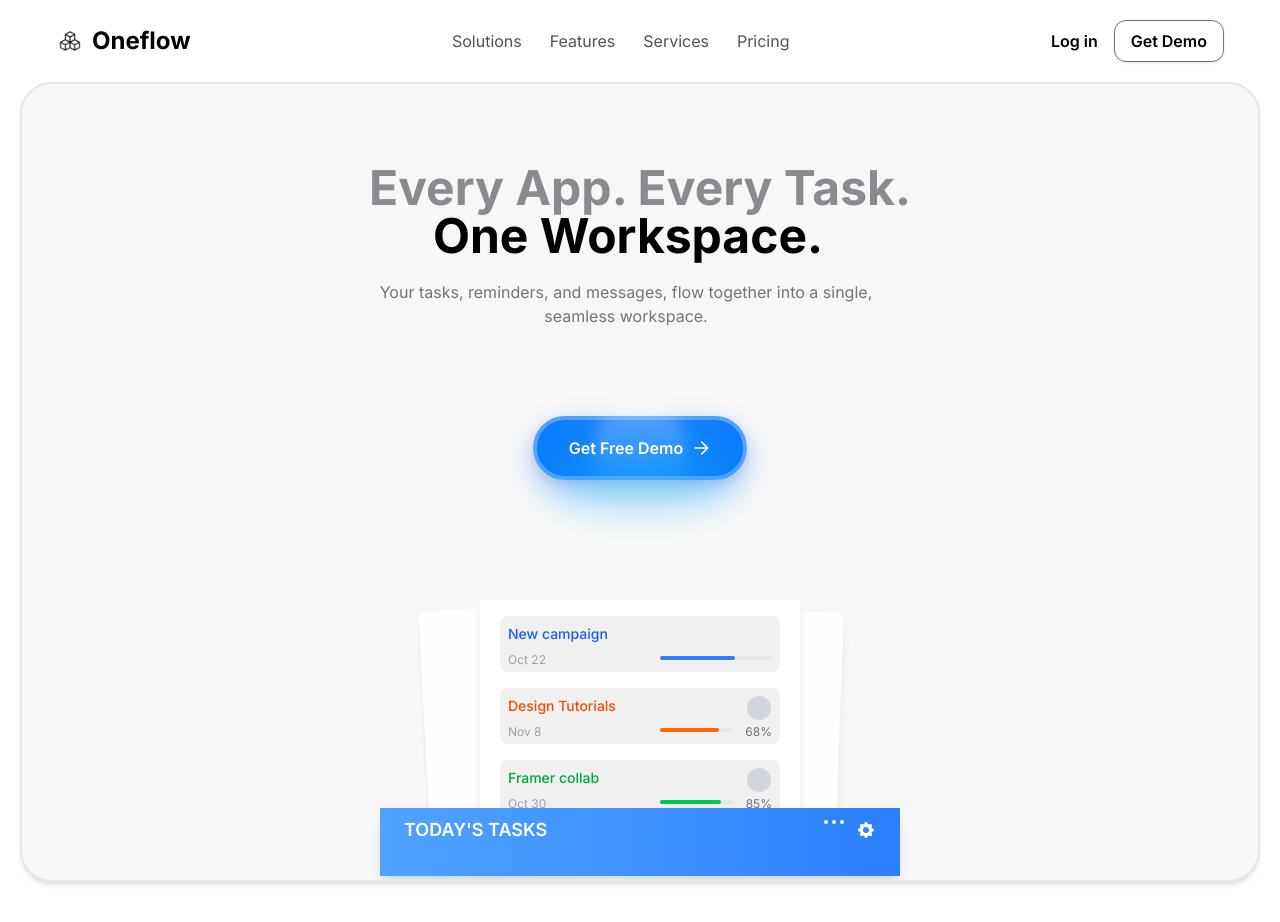
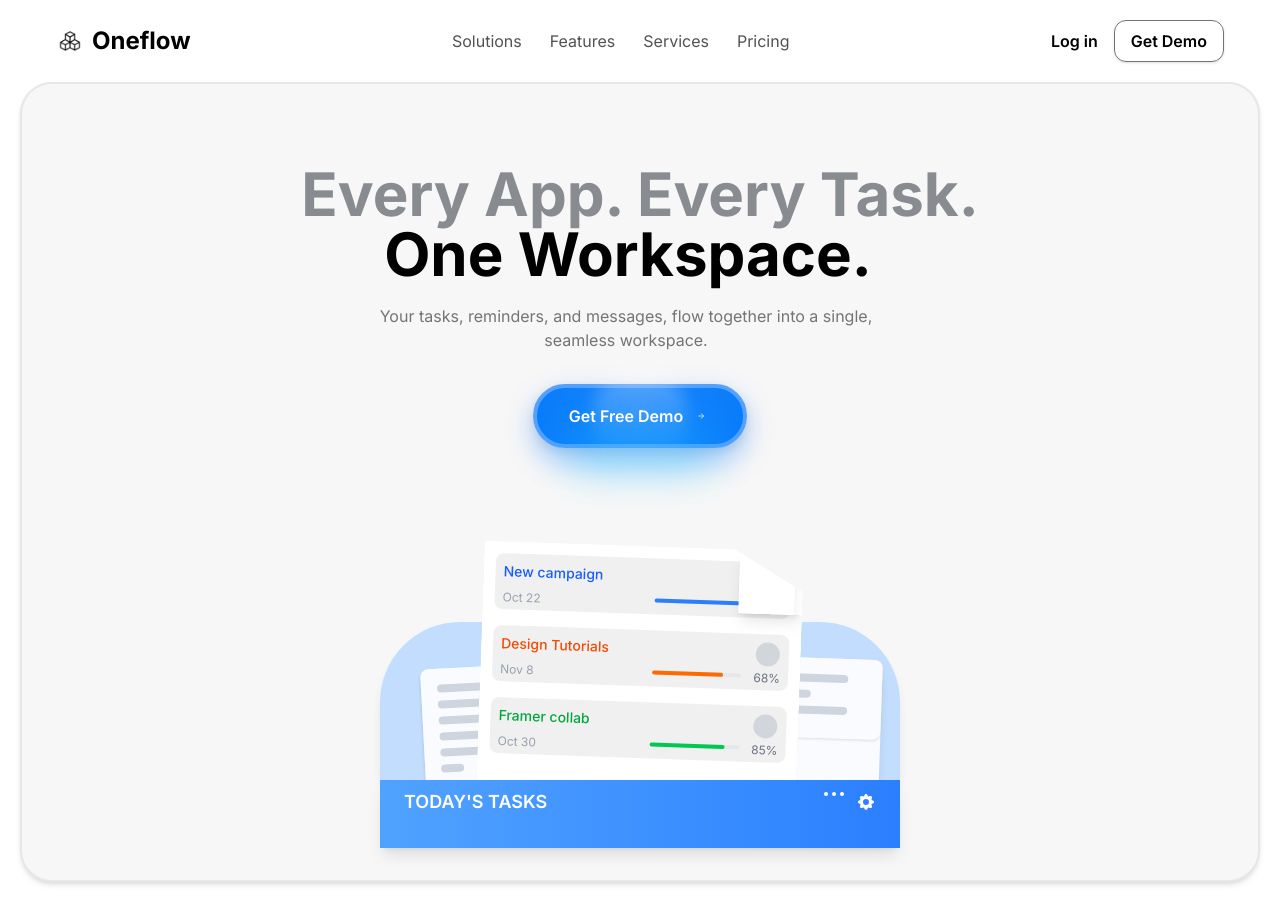
Before and after one commit to Rishabh-Raj-Pathak/workspace-one-page-frontend, a React (Vite) app: page / in a window 1280 px wide. Built offline with nearby package versions, Linux system fonts and the light colour scheme.

Commit message:
fixed top folded illusion

```diff
--- a/src/components/Button.jsx
+++ b/src/components/Button.jsx
@@ -29,7 +29,7 @@
       >
         <span className="relative z-10">Get Free Demo</span>
         <svg
-          className="relative z-10 ml-2 h-5 w-5 transition-transform duration-200 group-hover:translate-x-0.5"
+          className="relative z-10 ml-2 h-2 w-5 transition-transform duration-200 group-hover:translate-x-0.5"
           viewBox="0 0 24 24"
           fill="none"
           stroke="currentColor"
--- a/src/components/Hero.jsx
+++ b/src/components/Hero.jsx
@@ -4,13 +4,13 @@
 
 function Hero() {
   return (
-    <div className="flex flex-col h-screen bg-[#F7F7F7] border-2 border-gray-200 shadow-md rounded-4xl mx-5 relative mb-10 min-h-[700px]">
+    <div className="flex flex-col h-screen bg-[#F7F7F7] border-2 border-gray-200 shadow-md rounded-4xl mx-5 relative mb-10 min-h-[767px]">
       {/* Header content section */}
       <div className="flex flex-col items-center pt-10 lg:pt-20">
-        <div className="text-5xl font-bold text-[#888B90]">
+        <div className="text-6xl font-bold text-[#888B90]">
           Every App. Every Task.
         </div>
-        <div className="text-5xl font-bold pr-6">One Workspace.</div>
+        <div className="text-6xl font-bold pr-6">One Workspace.</div>
         <div className="text-[#747474] mt-5 mr-7 text-md max-w-lg text-center">
           Your tasks, reminders, and messages, flow together into a single,
           seamless workspace.
@@ -18,14 +18,14 @@
       </div>
 
       {/* Middle section with Button - this will grow to fill available space */}
-      <div className="flex-1 flex flex-col items-center justify-center pb-8">
+      <div className="flex items-center justify-center pb-4 mt-8 mb-8">
         <Button />
       </div>
 
       {/* Bottom section for TaskDesign - constrained to stay within hero div */}
       <div
         className="flex-shrink-0 w-full flex items-center justify-center pb-12 overflow-hidden"
-        style={{ height: "280px" }}
+        style={{ height: "400px" }}
       >
         <div className="relative">
           <TaskDesign />
--- a/src/components/TaskDesign.jsx
+++ b/src/components/TaskDesign.jsx
@@ -9,21 +9,41 @@
 
 function TaskDesign() {
   return (
-    <div className="relative flex justify-center items-center w-full max-w-2xl h-72">
+    <div className="relative flex justify-center items-center w-full max-w-2xl h-80">
+      {/* shadow behind the task card */}
+      <div className="absolute z-5 bg-blue-200 rounded-t-[5rem] shadow-lg w-130 h-40 mt-15 opacity-90"></div>
+
       {/* Background paper layers for depth effect */}
-      <div className="absolute z-5 bg-white rounded-lg shadow-md w-72 h-56 transform -translate-x-18 -rotate-3 opacity-90"></div>
-      <div className="absolute z-0 bg-white rounded-lg shadow-lg w-70 h-54 transform translate-x-15 rotate-2 opacity-90"></div>
+      <div className="absolute z-5 bg-white rounded-lg shadow-md w-72 h-40 transform -translate-x-18 -rotate-3 opacity-90 mt-35">
+        <div class="p-4 bg-white rounded-lg shadow w-48">
+          <div class="h-2 bg-gray-300 rounded mb-2 w-3/4"></div>
+          <div class="h-2 bg-gray-300 rounded mb-2 w-full"></div>
+          <div class="h-2 bg-gray-300 rounded mb-2 w-5/6"></div>
+          <div class="h-2 bg-gray-300 rounded mb-2 w-2/3"></div>
+          <div class="h-2 bg-gray-300 rounded mb-2 w-4/5"></div>
+          <div class="h-2 bg-gray-300 rounded mb-2 w-1/7"></div>
+        </div>
+      </div>
+      <div className="absolute z-5 bg-white rounded-lg shadow-lg w-90 h-44 transform translate-x-15 rotate-2 opacity-90 mt-35">
+        <div class="p-4 bg-white rounded-lg shadow w-90">
+          <div class="h-2 bg-gray-300 rounded mb-2 w-17/18"></div>
+          <div class="h-2 bg-gray-300 rounded mb-2 w-5/6"></div>
+          <div class="h-2 bg-gray-300 rounded mb-2 w-17/18"></div>
+        </div>
+      </div>
 
       {/* Main task card container */}
-      <div className="relative z-10 bg-white rounded-lg shadow-lg w-80 h-60 p-5 overflow-hidden">
+      <div
+        className="relative z-10 bg-white shadow-lg w-80 h-65 p-3 overflow-hidden mb-5 rotate-2 mt-7"
+        style={{
+          clipPath:
+            "polygon(0 0, calc(100% - 70px) 0, 100% 40px, 100% 100%, 0 100%)",
+        }}
+      >
         {/* Folded corner effect - Creates a paper-like folded corner visual */}
-
-        {/* <div className="absolute top-0 right-0 w-20 h-20"> */}
-          {/* Shadow behind the fold - Creates depth by adding a shadow effect */}
-          {/* <div className="absolute top-0 right-0 w-full h-full bg-gray-200 transform rotate-45 origin-top-right translate-x-2 translate-y-2"></div> */}
-          {/* The actual folded corner - The visible folded corner with borders for realism */}
-          {/* <div className="absolute top-0 right-0 w-full h-full bg-gray-100 border-l border-b border-gray-300 transform rotate-45 origin-top-right"></div> */}
-        {/* </div> */}
+        <div className="absolute top-0 right-0 w-16 h-16 overflow-hidden z-50  shadow-lg">
+          <div className="absolute top-0 right-2 w-16 h-16 bg-white origin-top-right shadow-lg overflow-hidden"></div>
+        </div>
 
         {/* Task Item 1: New campaign */}
         <div className=" relative flex mb-4 justify-between bg-[#F0F0F0] pt-2 pl-2 pr-2 rounded-lg">
```
